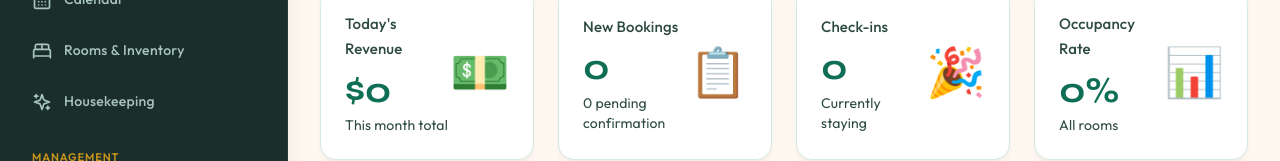
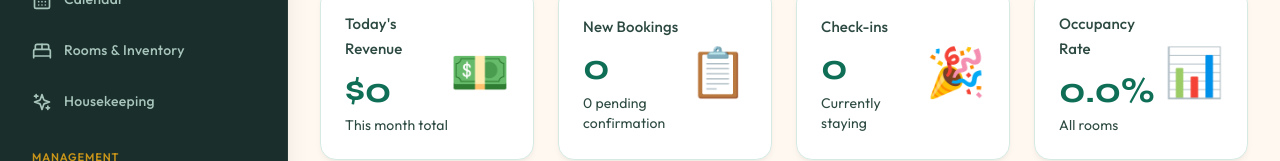
Before and after one commit to yousafuk777/StayOS-Hotel-booking, a Next.js app in the folder frontend/: page /admin in a window 1280 px wide. Shown: the part 252-413 px from the top of the page. Built offline with nearby package versions, Linux system fonts and the light colour scheme; no server answers; sample sign-in values are in the browser's storage.

Commit message:
occupacy rate reslove

```diff
--- a/frontend/src/app/admin/page.tsx
+++ b/frontend/src/app/admin/page.tsx
@@ -189,7 +189,7 @@ export default function AdminPage() {
         />
         <StatCard
           label="Occupancy Rate"
-          value={statsLoading ? '...' : `${stats?.occupancy_rate || 0}%`}
+          value={statsLoading ? '...' : `${Number(stats?.occupancy_rate || 0).toFixed(1)}%`}
           icon="📊"
           color="orange"
           subtext="All rooms"
```
